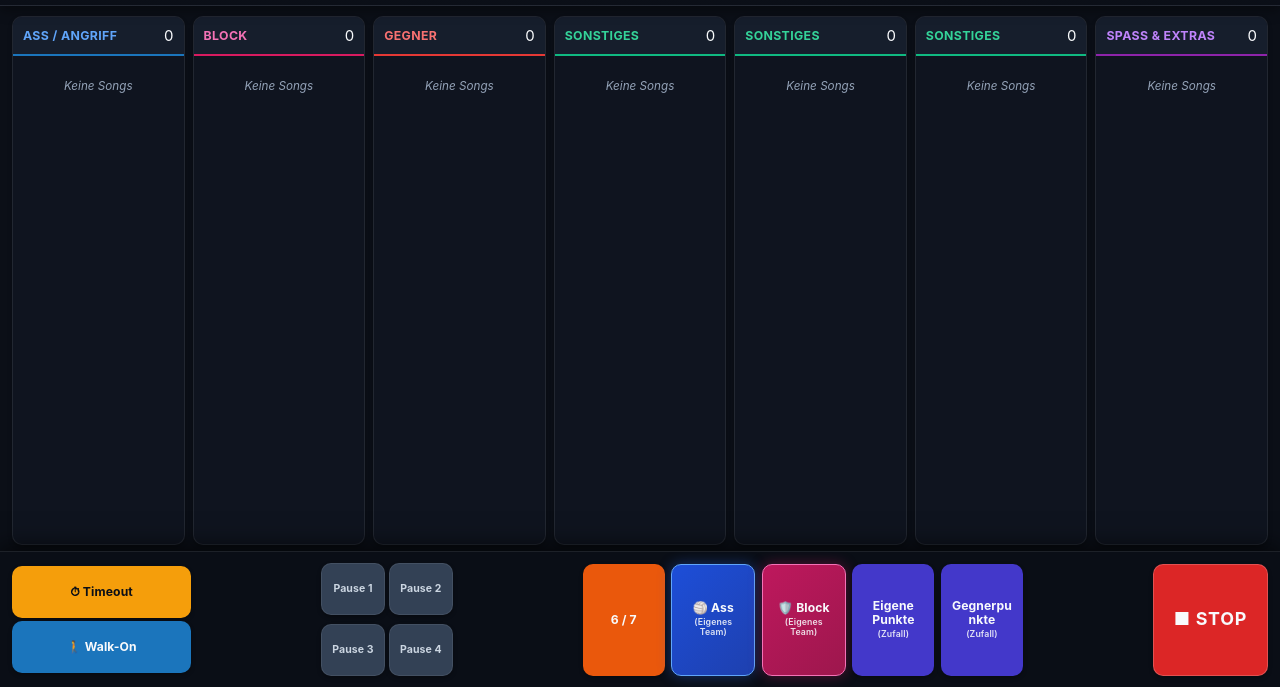
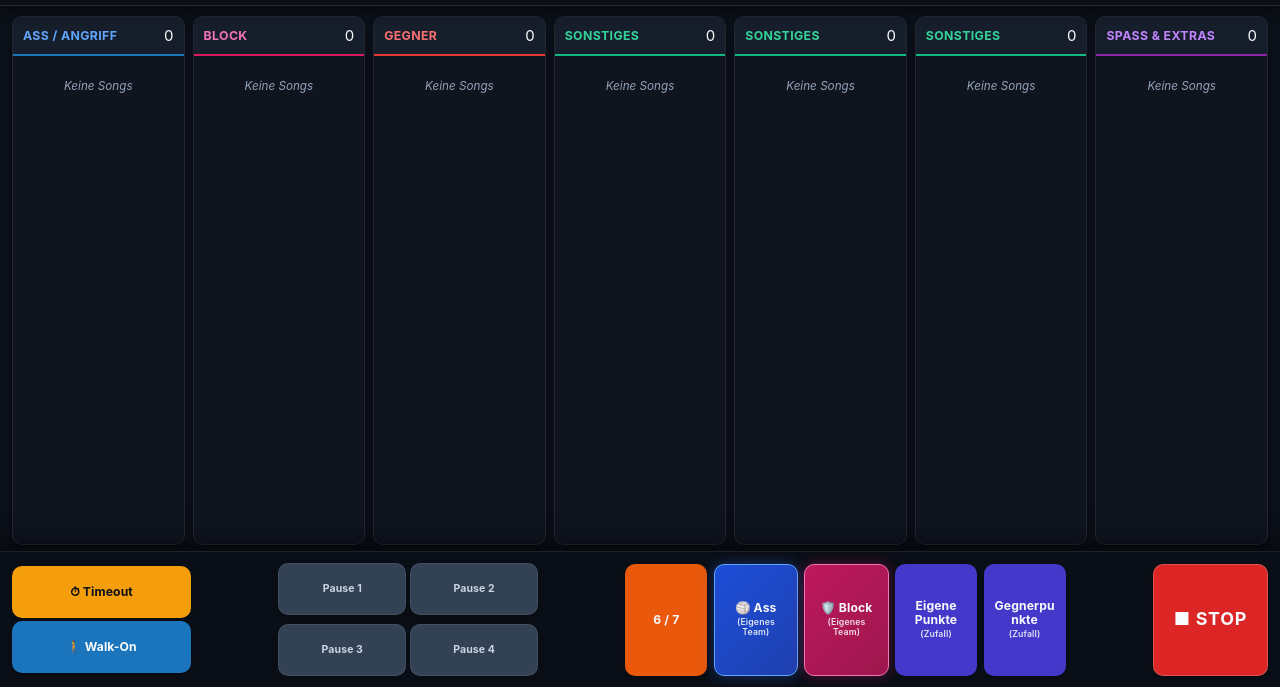
Before and after one commit to Ewo3000/volleyball-soundboard, a website with bundled scripts: page index.html in a window 1280 px wide. Shown: the part 113-800 px from the top of the page. Built offline with nearby package versions, Linux system fonts and the light colour scheme.

Commit message:
feat: double width of pause slot buttons in 2x2 grid

```diff
--- a/css/app.css
+++ b/css/app.css
@@ -1023,7 +1023,7 @@ footer.quick-actions {
 }
 .pause-slot-btn {
   height: clamp(50px, 6.5vh, 66px); /* half the bar height — 2 rows fit */
-  min-width: clamp(44px, 5vw, 72px);
+  min-width: clamp(88px, 10vw, 144px);
   padding: 2px clamp(4px, 0.5vw, 10px);
   font-size: clamp(0.68rem, 0.82vw, 0.88rem);
   flex: unset; /* override .quick-btn flex — grid handles sizing */
```
Also changed, not shown: tests/action-bar-pause.test.js (+2 -2 lines).
